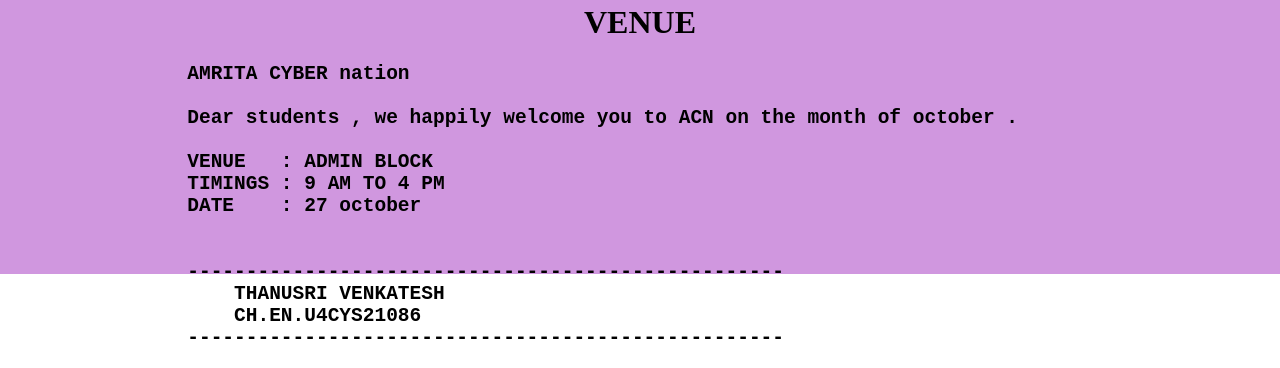
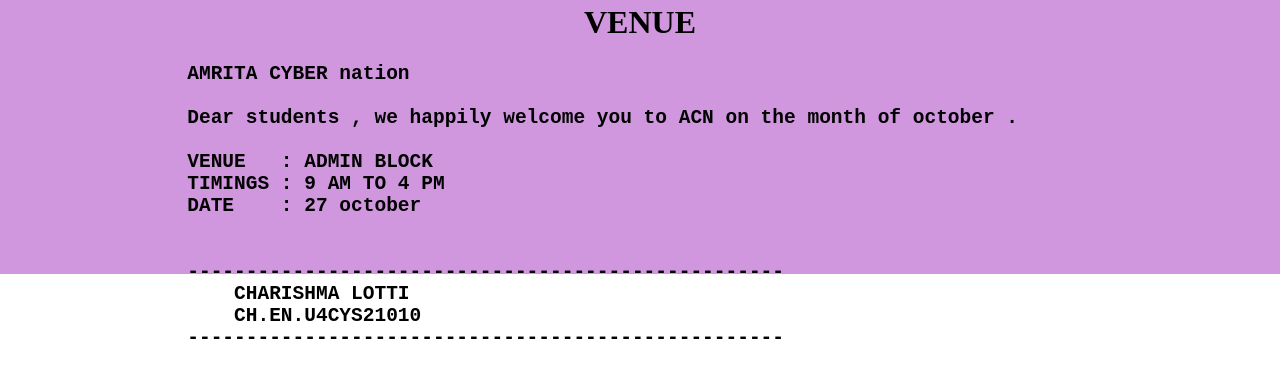
Before and after one commit to CharishmaLotti/UserInterfaceDesign, a plain HTML site: page ACN/cmpsmp.html in a window 1280 px wide. Shown: the part 926-1294 px from the top of the page. Drawn offline with Linux system fonts and the light colour scheme.

Commit message:
Update cmpsmp.html

```diff
--- a/ACN/cmpsmp.html
+++ b/ACN/cmpsmp.html
@@ -45,8 +45,8 @@
 
 
                 ---------------------------------------------------
-                    THANUSRI VENKATESH
-                    CH.EN.U4CYS21086
+                    CHARISHMA LOTTI
+                    CH.EN.U4CYS21010
                 ---------------------------------------------------
             </b></PRE></h2>
         </div>
```
